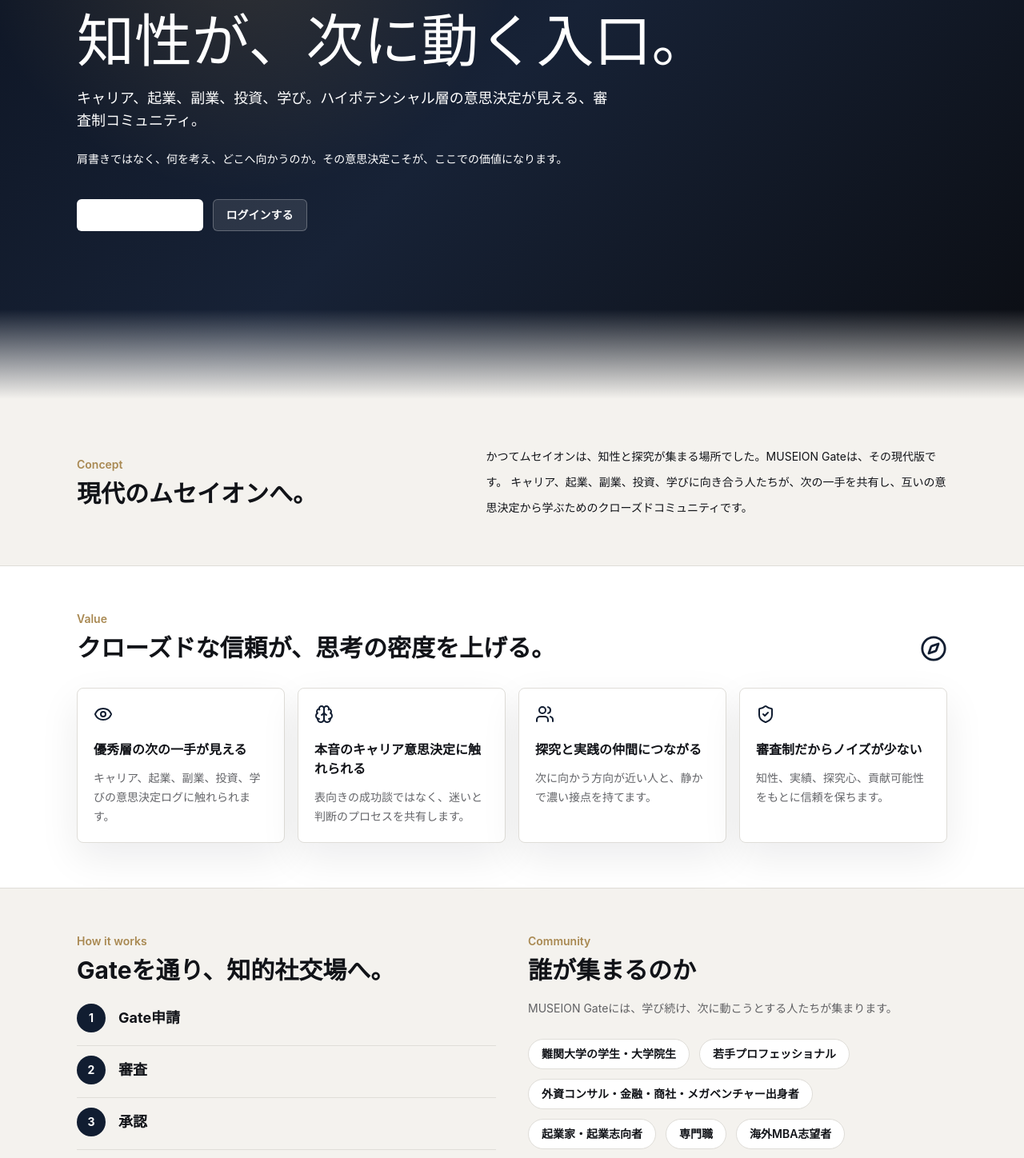
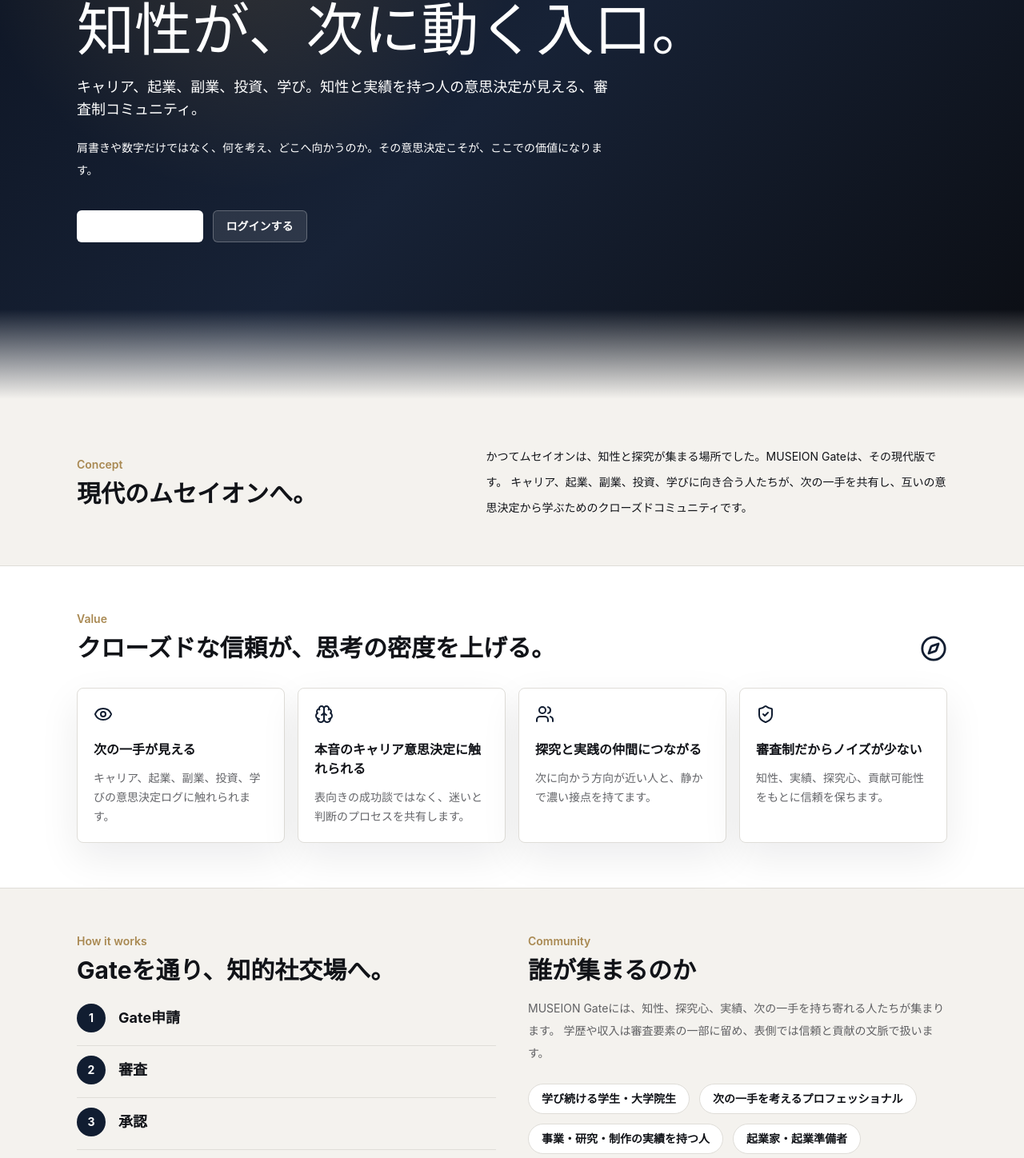
Before and after one commit to yuumaokamori015710-droid/museion-gate-mvp, a Next.js app: page / in a window 1280 px wide. Shown: the part 237-1685 px from the top of the page at 80% size. Built offline with nearby package versions, Linux system fonts and the light colour scheme.

Commit message:
Refine Gate verification positioning

```diff
--- a/app/admin/page.tsx
+++ b/app/admin/page.tsx
@@ -19,6 +19,9 @@
   company: string | null;
   university: string | null;
   job_title: string | null;
+  income_range: string | null;
+  social_links: Record<string, string> | null;
+  bio: string | null;
   interests: string[] | null;
   purpose: string | null;
 };
@@ -64,7 +67,10 @@
         <div className="mt-8 grid gap-6">
           <Card>
             <h2 className="text-xl font-bold">Gate申請一覧</h2>
-            <p className="mt-2 text-sm text-ink/60">Review Noteを確認し、知性、実績、探究心、貢献可能性をもとに審査します。</p>
+            <p className="mt-2 text-sm text-ink/60">
+              本人性、学びの軌跡、職業・制作・研究実績、探究テーマ、貢献可能性をもとに審査します。
+              学歴や収入は参考情報であり、表側には出しません。
+            </p>
             <div className="mt-5 grid gap-4">
               {(applications as Application[] | null)?.map((app) => (
                 <div key={app.id} className="rounded-md border border-line bg-smoke p-4">
@@ -74,9 +80,17 @@
                         <h3 className="font-bold">{app.display_name} / {app.full_name}</h3>
                         <StatusBadge status={app.status} />
                       </div>
-                      <p className="mt-2 text-sm text-ink/65">{app.email} / {app.user_type} / {app.company || app.university} / {app.job_title}</p>
+                      <p className="mt-2 text-sm text-ink/65">{app.email} / {app.user_type}</p>
+                      <div className="mt-3 grid gap-2 text-sm text-ink/65 md:grid-cols-2">
+                        <p><span className="font-semibold text-ink">学び:</span> {app.university || "未入力"}</p>
+                        <p><span className="font-semibold text-ink">所属:</span> {app.company || "未入力"}</p>
+                        <p><span className="font-semibold text-ink">役割:</span> {app.job_title || "未入力"}</p>
+                        <p><span className="font-semibold text-ink">経済的実績:</span> {app.income_range || "未回答"}</p>
+                        <p className="md:col-span-2"><span className="font-semibold text-ink">確認URL:</span> {app.social_links?.url || "未入力"}</p>
+                      </div>
                       <p className="mt-2 text-sm text-ink/65">関心: {(app.interests || []).join(", ")}</p>
-                      <p className="mt-3 text-sm leading-6 text-ink/70">Review Note: {app.purpose}</p>
+                      <p className="mt-3 text-sm leading-6 text-ink/70">実績・制作・研究: {app.bio}</p>
+                      <p className="mt-3 text-sm leading-6 text-ink/70">問い / 次の一手: {app.purpose}</p>
                     </div>
                     <div className="flex flex-wrap gap-2">
                       {["approved", "rejected", "suspended"].map((status) => (
--- a/app/app/profile/page.tsx
+++ b/app/app/profile/page.tsx
@@ -14,7 +14,7 @@
     <div className="mx-auto max-w-4xl px-5 py-8 md:px-8">
       <p className="text-sm font-semibold text-gold">Identity</p>
       <h1 className="mt-1 text-3xl font-bold">Identity — プロフィール</h1>
-      <p className="mt-2 text-sm text-ink/60">あなたの現在地、関心領域、次に向かいたい方向を表します。</p>
+      <p className="mt-2 text-sm text-ink/60">あなたの知的関心、実績、次に向かいたい方向を表します。</p>
       <Card className="mt-8">
         <form action={updateProfile} className="grid gap-5">
           <div className="grid gap-4 md:grid-cols-2">
@@ -25,10 +25,10 @@
                 {userTypes.map((item) => <option key={item}>{item}</option>)}
               </select>
             </Field>
-            <Field label="大学名"><input className={inputClass} name="university" defaultValue={p.university || ""} /></Field>
-            <Field label="勤務先"><input className={inputClass} name="company" defaultValue={p.company || ""} /></Field>
-            <Field label="職種"><input className={inputClass} name="job_title" defaultValue={p.job_title || ""} /></Field>
-            <Field label="年収レンジ">
+            <Field label="学びの所属・卒業校"><input className={inputClass} name="university" defaultValue={p.university || ""} /></Field>
+            <Field label="現在の所属"><input className={inputClass} name="company" defaultValue={p.company || ""} /></Field>
+            <Field label="役割・専門領域"><input className={inputClass} name="job_title" defaultValue={p.job_title || ""} /></Field>
+            <Field label="経済的実績の参考情報">
               <select className={inputClass} name="income_range" defaultValue={p.income_range || "未回答"}>
                 {incomeRanges.map((item) => <option key={item}>{item}</option>)}
               </select>
@@ -36,12 +36,11 @@
             <Field label="匿名投稿時の肩書き"><input className={inputClass} name="anonymous_title" defaultValue={p.anonymous_title || ""} /></Field>
           </div>
           <Field label="関心領域" hint="カンマ区切りで入力"><input className={inputClass} name="interests" defaultValue={(p.interests || []).join(", ")} /></Field>
-          <Field label="自己紹介"><textarea className={inputClass} name="bio" rows={5} defaultValue={p.bio || ""} /></Field>
-          <Field label="SNSリンク"><input className={inputClass} name="social_url" defaultValue={p.social_links?.url || ""} /></Field>
-          <label className="flex items-center gap-2 text-sm text-ink/65">
-            <input type="checkbox" name="show_income" defaultChecked={Boolean(p.show_income)} />
-            年収レンジをプロフィールで公開する
-          </label>
+          <Field label="実績・制作・研究・意思決定"><textarea className={inputClass} name="bio" rows={5} defaultValue={p.bio || ""} /></Field>
+          <Field label="実績確認URL"><input className={inputClass} name="social_url" defaultValue={p.social_links?.url || ""} placeholder="LinkedIn / Wantedly / researchmap / GitHub / ポートフォリオ" /></Field>
+          <p className="text-xs leading-6 text-ink/50">
+            経済的実績などの審査情報は運営確認用です。公開プロフィールには表示されません。
+          </p>
           <Button type="submit">保存する</Button>
         </form>
       </Card>
--- a/app/app/users/[userId]/page.tsx
+++ b/app/app/users/[userId]/page.tsx
@@ -17,7 +17,6 @@
         <h1 className="mt-2 text-3xl font-bold">{user.display_name}</h1>
         <div className="mt-5 grid gap-2 text-sm text-ink/70">
           <p>{user.company || user.university} {user.job_title ? `/ ${user.job_title}` : ""}</p>
-          {user.show_income ? <p>年収レンジ: {user.income_range}</p> : null}
           <p>関心領域: {(user.interests || []).join(", ") || "未設定"}</p>
         </div>
         <p className="mt-6 whitespace-pre-wrap leading-8 text-ink/75">{user.bio}</p>
--- a/app/login/page.tsx
+++ b/app/login/page.tsx
@@ -42,7 +42,8 @@
             <Card className="bg-navy text-white">
               <h2 className="text-2xl font-bold">初めての方へ</h2>
               <p className="mt-2 text-sm leading-7 text-white/70">
-                メールリンクで入った後、Gate申請に進みます。学歴や年収だけでなく、探究心・実績・次の一手をもとに審査します。
+                メールリンクで入った後、Gate申請に進みます。学びの軌跡、実績、探究心、次の一手をもとに審査します。
+                学歴や収入は参考情報として扱い、表側には出しません。
               </p>
             </Card>
 
--- a/app/page.tsx
+++ b/app/page.tsx
@@ -3,7 +3,7 @@
 import { Card, Section } from "@/components/ui/card";
 
 const values = [
-  ["優秀層の次の一手が見える", "キャリア、起業、副業、投資、学びの意思決定ログに触れられます。", Eye],
+  ["次の一手が見える", "キャリア、起業、副業、投資、学びの意思決定ログに触れられます。", Eye],
   ["本音のキャリア意思決定に触れられる", "表向きの成功談ではなく、迷いと判断のプロセスを共有します。", Brain],
   ["探究と実践の仲間につながる", "次に向かう方向が近い人と、静かで濃い接点を持てます。", Users],
   ["審査制だからノイズが少ない", "知性、実績、探究心、貢献可能性をもとに信頼を保ちます。", ShieldCheck]
@@ -12,13 +12,13 @@
 const steps = ["Gate申請", "審査", "承認", "Agora / Stoa / Symposiaへの参加"];
 
 const community = [
-  "難関大学の学生・大学院生",
-  "若手プロフェッショナル",
-  "外資コンサル・金融・商社・メガベンチャー出身者",
-  "起業家・起業志向者",
-  "専門職",
-  "海外MBA志望者",
-  "AI・スタートアップ・投資に関心のある人"
+  "学び続ける学生・大学院生",
+  "次の一手を考えるプロフェッショナル",
+  "事業・研究・制作の実績を持つ人",
+  "起業家・起業準備者",
+  "専門性を深める実践者",
+  "海外MBA・留学を検討する人",
+  "AI・スタートアップ・投資を探究する人"
 ];
 
 export default function LandingPage() {
@@ -31,10 +31,10 @@
           <p className="mb-5 text-sm font-semibold tracking-[0.28em] text-white/70">MUSEION Gate</p>
           <h1 className="max-w-4xl font-serif text-5xl leading-tight md:text-7xl">知性が、次に動く入口。</h1>
           <p className="mt-6 max-w-2xl text-base leading-8 text-white/78 md:text-lg">
-            キャリア、起業、副業、投資、学び。ハイポテンシャル層の意思決定が見える、審査制コミュニティ。
+            キャリア、起業、副業、投資、学び。知性と実績を持つ人の意思決定が見える、審査制コミュニティ。
           </p>
           <p className="mt-5 max-w-2xl text-sm leading-7 text-white/58">
-            肩書きではなく、何を考え、どこへ向かうのか。その意思決定こそが、ここでの価値になります。
+            肩書きや数字だけではなく、何を考え、どこへ向かうのか。その意思決定こそが、ここでの価値になります。
           </p>
           <div className="mt-9 flex flex-wrap gap-3">
             <ButtonLink href="/apply" className="bg-white text-ink hover:bg-smoke">
@@ -95,7 +95,10 @@
         <div>
           <p className="text-sm font-semibold text-gold">Community</p>
           <h2 className="mt-2 text-3xl font-bold">誰が集まるのか</h2>
-          <p className="mt-4 text-sm leading-7 text-ink/65">MUSEION Gateには、学び続け、次に動こうとする人たちが集まります。</p>
+          <p className="mt-4 text-sm leading-7 text-ink/65">
+            MUSEION Gateには、知性、探究心、実績、次の一手を持ち寄れる人たちが集まります。
+            学歴や収入は審査要素の一部に留め、表側では信頼と貢献の文脈で扱います。
+          </p>
           <div className="mt-6 flex flex-wrap gap-3">
             {community.map((member) => (
               <span key={member} className="rounded-full border border-line bg-white px-4 py-2 text-sm font-semibold">
```
Also changed, not shown: app/apply/page.tsx (+13 -8 lines), 3 other files (tests, documents, lock files or other folders).
